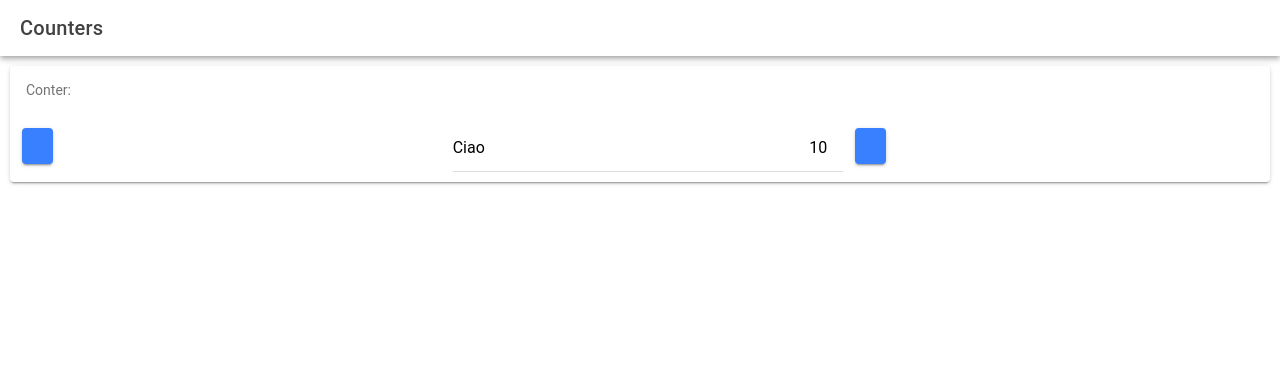
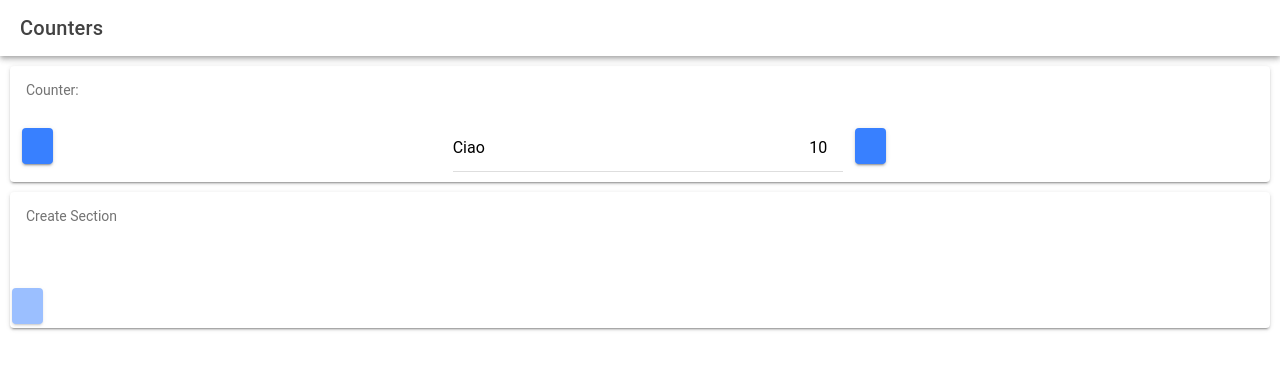
Before and after one commit to elguala9/count-click, a React (Create React App) app: page /home in a window 1280 px wide. Shown: the top 370 px of the page. Built offline with nearby package versions, Linux system fonts and the light colour scheme; what @ionic/storage would draw is missing.

Commit message:
create section implemented

```diff
--- /dev/null
+++ b/src/components/Section/CreateSection.tsx
@@ -0,0 +1,46 @@
+import { IonButton, IonCard, IonCardHeader, IonGrid, IonInput } from '@ionic/react';
+import React, { ReactElement, useCallback, useEffect, useState } from 'react';
+import CounterHandler, { CounterHandlerInput_CounterParams, CounterHandlerInput_OnChange } from '../Counter/CounterHandler';
+import { OnChangeCounterinput } from '../../types/CounterType';
+import { storage } from '../../App';
+import { SectionRootKey } from '../../const/Const';
+import { Sections } from '../../types/DataType';
+
+// A section that contain all the information about the counters and the actual counter
+// The children can be another section. Usefull if we ahve counters nidificated
+const CreateSection: React.FC = () => {
+
+  const [baseCounterHandlers, setCounterHandler] = useState<ReactElement<typeof CounterHandler[]>>();
+  const [sectionName, setSectionName] = useState<string>("");
+  const [formError, setFormError] = useState<boolean>(true);
+
+  const onInput = useCallback(async (event: any)=>{
+    setFormError(false);
+    const _sectionName: string = event.target.value
+    if(_sectionName.length === 0)
+      return setFormError(true);
+    setSectionName(_sectionName);
+    const sections: Sections = await storage.get(SectionRootKey);
+    const found = sections.includes(_sectionName);
+    setFormError(found);
+  }, [])
+
+  const onClick = useCallback(async (event: any)=>{
+    const sections: Sections = await storage.get(SectionRootKey);
+    sections.push(sectionName);
+    storage.set(SectionRootKey, sections);
+  }, [])
+
+  return (
+    <IonCard>
+      <IonCardHeader>
+        Create Section
+      </IonCardHeader>
+      <IonInput onIonInput={onInput}/>
+      <IonButton onClick={onClick} disabled={formError}/>
+    </IonCard>
+
+  );
+};
+
+export default CreateSection;
--- a/src/components/Section/Section.tsx
+++ b/src/components/Section/Section.tsx
@@ -5,12 +5,11 @@ import { OnChangeCounterinput } from '../../types/CounterType';
 
 type SectionInput =  CounterHandlerInput_OnChange & {
   counterInput: CounterHandlerInput_CounterParams[];
-  children?: ReactElement;
 }
 
 // A section that contain all the information about the counters and the actual counter
 // The children can be another section. Usefull if we ahve counters nidificated
-const Section: React.FC<SectionInput> = ({counterInput, onChange, children}) => {
+const Section: React.FC<SectionInput> = ({counterInput, onChange}) => {
 
   const [baseCounterHandlers, setCounterHandler] = useState<ReactElement<typeof CounterHandler[]>>();
   const [counter, setCounter] = useState<number>();
@@ -41,12 +40,11 @@ const Section: React.FC<SectionInput> = ({counterInput, onChange, children}) =>
   return (
     <IonCard>
       <IonCardHeader>
-        Conter: {counter}
+        Counter: {counter}
       </IonCardHeader>
       <IonGrid>
         {baseCounterHandlers}
       </IonGrid>
-      {children}
     </IonCard>
 
   );
--- a/src/components/Section/SectionHandler.tsx
+++ b/src/components/Section/SectionHandler.tsx
@@ -7,12 +7,11 @@ import Section from './Section';
 
 type SectionHandlerInput =  {
   sectionCode: SectionCode
-  children?: ReactElement;
 }
 
 // A section that contain all the information about the counters and the actual counter
 // The children can be another section. Usefull if we ahve counters nidificated
-const SectionHandler: React.FC<SectionHandlerInput> = ({sectionCode, children}) => {
+const SectionHandler: React.FC<SectionHandlerInput> = ({sectionCode}) => {
 
   const [totalCount, setTotalCount] = useState<number>(0);
   const { countCodes, loadingRetriveSection} = useRetiveSection(sectionCode);
@@ -39,9 +38,7 @@ const SectionHandler: React.FC<SectionHandlerInput> = ({sectionCode, children})
 
   return (
     <Section onChange={_onChange}
-    counterInput={[obj]}>
-      {children}
-    </Section>
+    counterInput={[obj]}/>
 
   );
 };
--- /dev/null
+++ b/src/const/Const.ts
@@ -0,0 +1,4 @@
+export const SectionRootKey = "sections";
+export const SectionCounterSeparator = "_";
+export const MaxLengthSection = 40;
+export const MaxLengthCounter = 30;
--- a/src/pages/Home.tsx
+++ b/src/pages/Home.tsx
@@ -3,6 +3,7 @@ import { IonContent, IonHeader, IonPage, IonTitle, IonToolbar } from '@ionic/rea
 import ExploreContainer from '../components/ExploreContainer';
 import './Home.css';
 import SectionHandler from '../components/Section/SectionHandler';
+import CreateSection from '../components/Section/CreateSection';
 
 const Home: React.FC = () => {
   return (
@@ -19,6 +20,7 @@ const Home: React.FC = () => {
           </IonToolbar>
         </IonHeader>
         <SectionHandler sectionCode='y' />
+        <CreateSection/>
       </IonContent>
     </IonPage>
   );
--- /dev/null
+++ b/src/types/DataType.ts
@@ -0,0 +1,2 @@
+export type Sections = string[];
+export type Counters = string[];
```
Also changed, not shown: src/types/CounterType.ts (renamed from src/types/CounterType.tsx).
